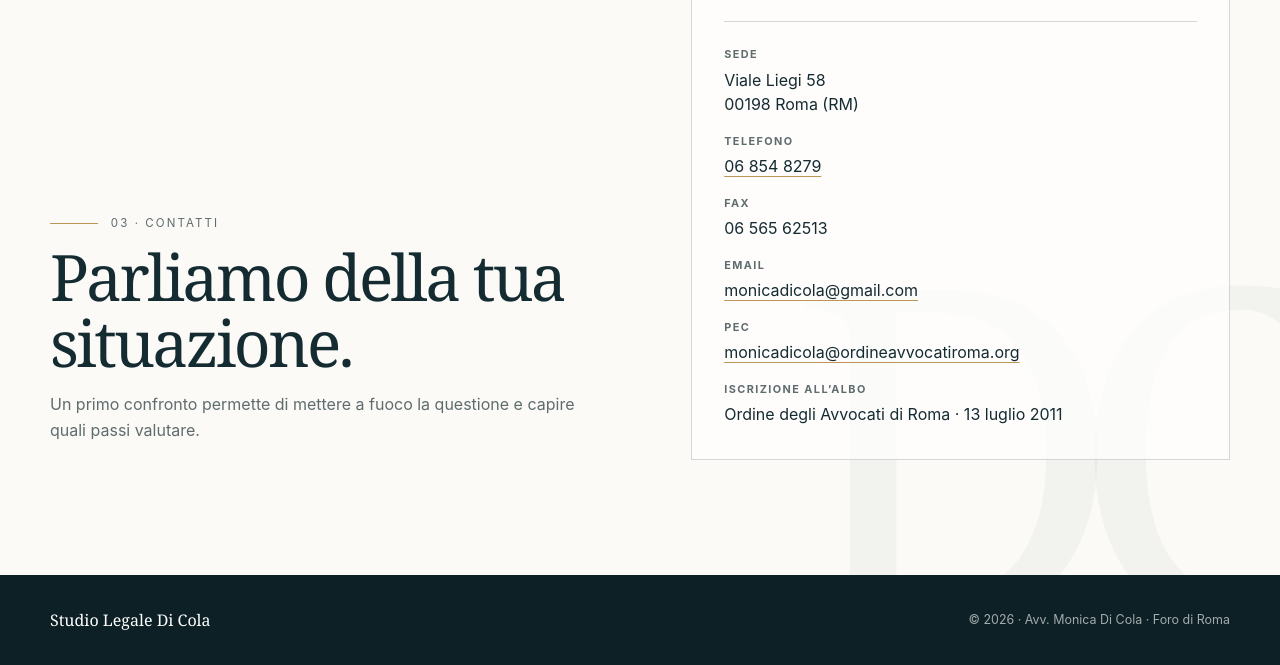
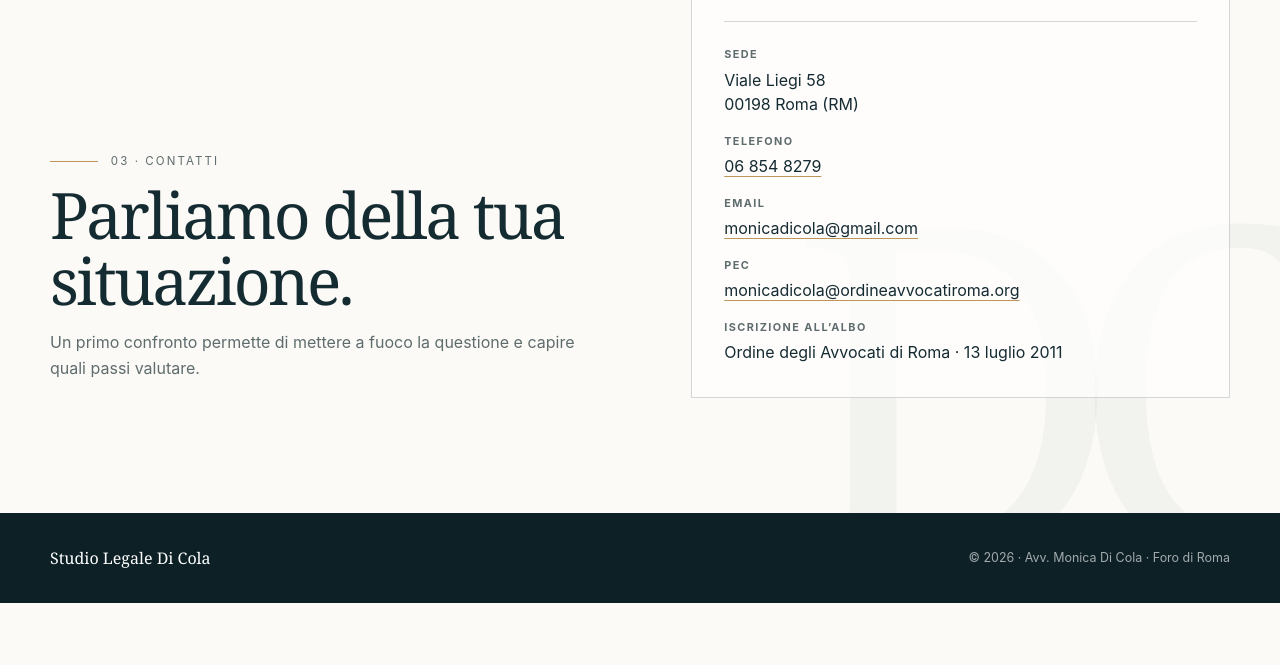
Before and after one commit to maurodicola/StudioDiCola.it, a plain HTML site: page index.html in a window 1280 px wide. Shown: the part 2890-3555 px from the top of the page. After the commit the page ends 3493 px from the top, so only its background shows below. Drawn offline with Linux system fonts and the light colour scheme.

Commit message:
Remove Fax information from index.html
Removed Fax information from contact details.

```diff
--- a/index.html
+++ b/index.html
@@ -556,10 +556,6 @@
               <dd><a href="tel:+39068548279">06 854 8279</a></dd>
             </div>
             <div>
-              <dt>Fax</dt>
-              <dd>06 565 62513</dd>
-            </div>
-            <div>
               <dt>Email</dt>
               <dd><a href="mailto:monicadicola@gmail.com">monicadicola@gmail.com</a></dd>
             </div>
```
